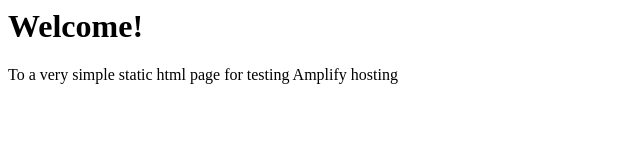
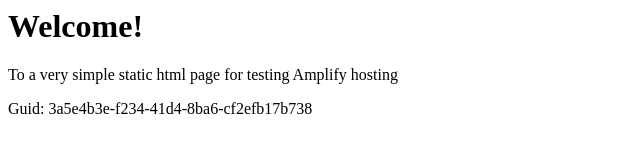
Before and after one commit to aws-aemilia-sfo/Github-PR-Commit-Integration-Test-DoNotTouch-v1-preprod-us-west-1, a website: page src/index.html in a window 1280 px wide. Shown: the whole page, without its empty margins (0-640 px from the left). Drawn offline with Linux system fonts and the light colour scheme.

Commit message:
commit from integ tests

```diff
--- a/src/index.html
+++ b/src/index.html
@@ -1,3 +1,5 @@
+
+
 <html lang="en">
 
 <head>
@@ -10,6 +12,6 @@
 <body>
     <h1>Welcome!</h1>
     <p>To a very simple static html page for testing Amplify hosting</p>
-</body>
+    <p>Guid: 3a5e4b3e-f234-41d4-8ba6-cf2efb17b738</p></body>
 
 </html>
```
